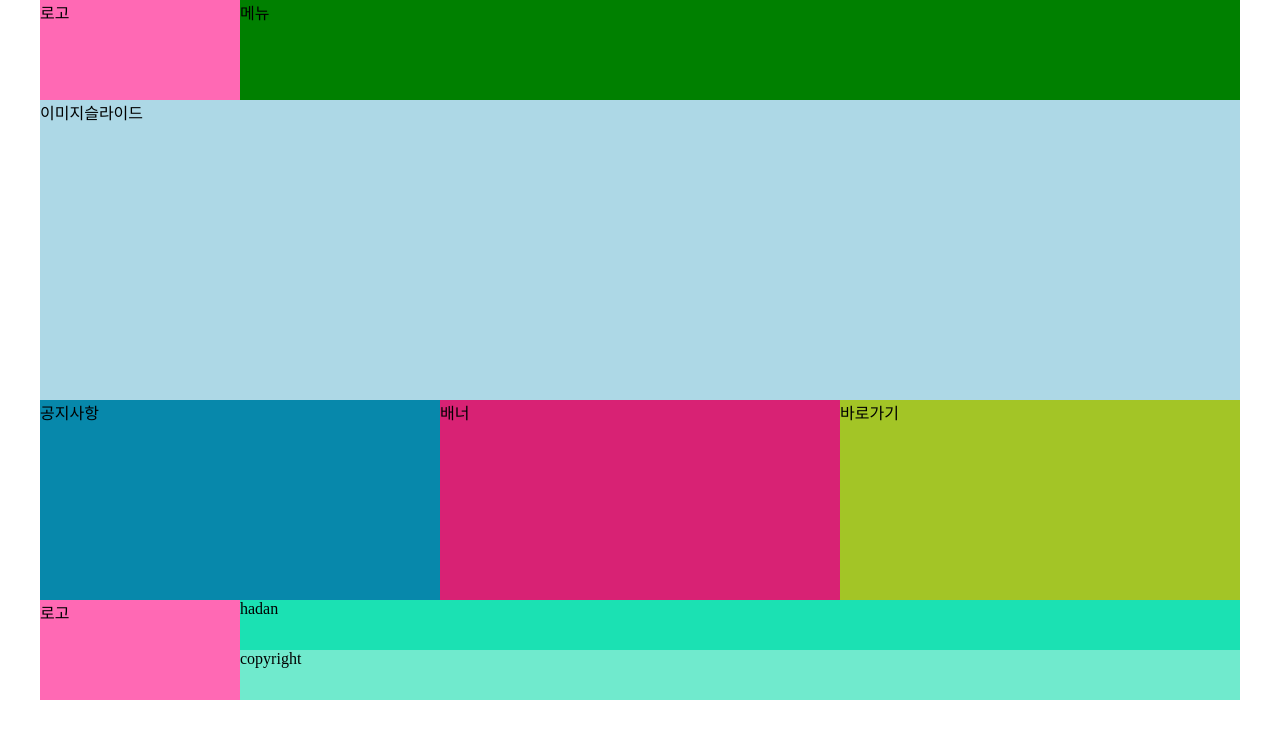
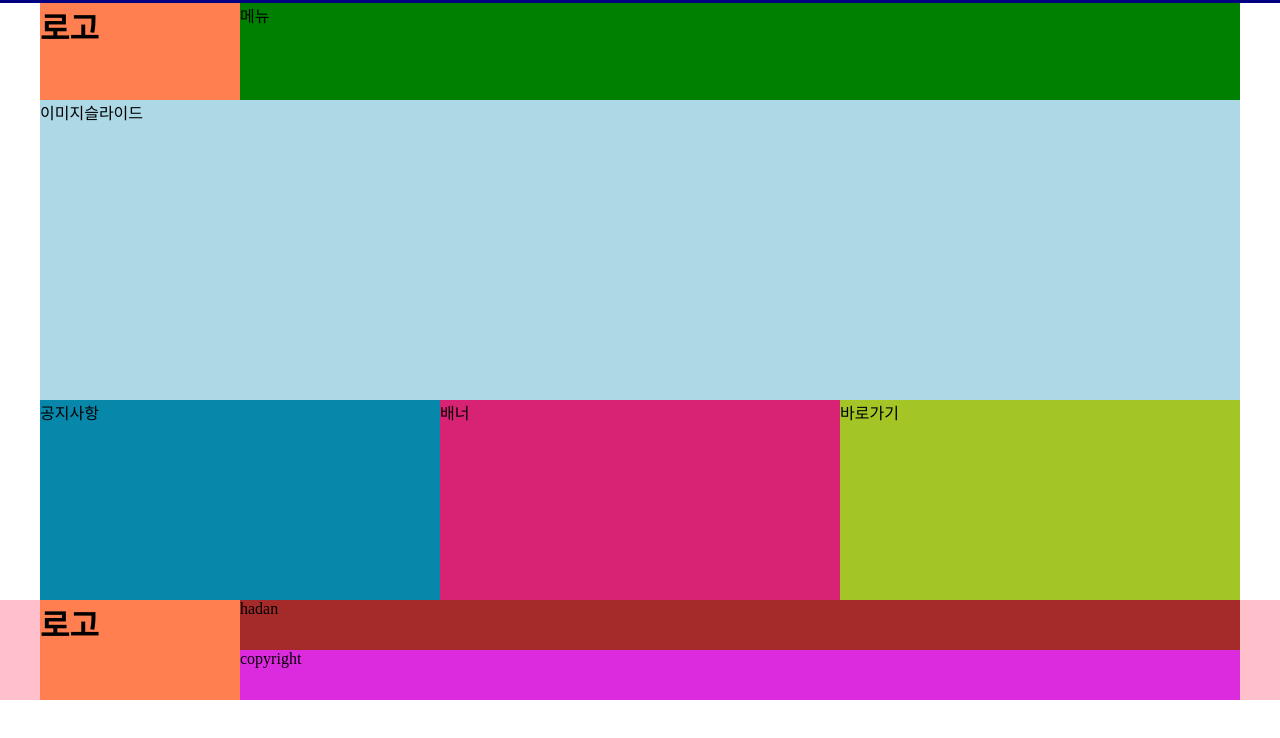
Before and after one commit to RitoJung/WebDesign, a plain HTML site: page daehan_bank.html in a window 1280 px wide. Drawn offline with Linux system fonts and the light colour scheme.

Commit message:
3차 commet

```diff
--- a/daehan.css
+++ b/daehan.css
@@ -1,7 +1,10 @@
 *{padding: 0;margin: 0;}
 
 .header{
-    width: 1200px;height: 100px;margin: 0 auto;
+    width: 100% ;height: 100px;
+    /* margin: 0 auto; */
+    border-top: 3px solid navy;
+    box-sizing: border-box;
 }
 
 .main{
@@ -14,11 +17,25 @@
 }
 
 .footer{
-    width: 1200px;height: 100px;margin: 0 auto;
+    width: 100%;height: 100px;margin: 0 auto;
+    background-color: pink;
 }
 
-.logo{ float: left; width: 200px; height: 100px; background-color: hotpink;}
-.gnb{ float: left; width: 1000px; height: 100px; background-color: green;}
+.wrap{
+    width: 1200px; height: 100%;
+    margin: 0 auto;
+}
+
+/* 열간 레이아웃 */
+
+h1{
+    float: left; width: 200px; height: 100%;
+    background-color: coral;
+}
+
+.gnb{
+    float: left; width: 1000px; height: 100%; background-color: green;
+}
 
 .notice , .banner , .shortcut {
     float: left; width: 400px; height: 200px;
@@ -27,5 +44,8 @@
 .banner{ background-color: rgb(216, 34, 116);}
 .shortcut{ background-color: rgb(163, 197, 38);}
 
-.hadan{ float: left; width: 1000px; height: 50px; background-color: rgb(27, 225, 179);}
-.copyright{ float: left; width: 1000px; height: 50px; background-color: rgb(112, 234, 205);}
+.hadan , .copyright {
+    float: left; width: 1000px; height: 50px;
+}
+.hadan{ background-color: brown;}
+.copyright{ background-color: rgb(220, 42, 223);}
--- a/daehan_bank.html
+++ b/daehan_bank.html
@@ -2,14 +2,16 @@
 <html lang="ko">
 <head>
     <meta charset="UTF-8">
-    <title>Document</title>
+    <title>대한은행</title>
     <link rel="stylesheet" href="daehan.css">
     <script src="daehan.js"></script>
     </head>
     <body>
         <div class="header">
-            <p class="logo">로고</p>
-            <div class="gnb">메뉴</div>
+            <div class="wrap">
+                <h1>로고</h1>
+                <div class="gnb">메뉴</div>
+            </div>
         </div>
 
         <div class="main">이미지슬라이드</div>
@@ -21,11 +23,12 @@
         </div>
 
         <div class="footer">
-            <p class="logo">로고</p>
-            <div>
+            <div class="wrap">
+                <h1>로고</h1>
                 <div class="hadan">hadan</div>
-                <div class="copyright">copyright</div>
+                <p class="copyright">copyright</p>
             </div>
         </div>
+
     </body>
 </html>
```
